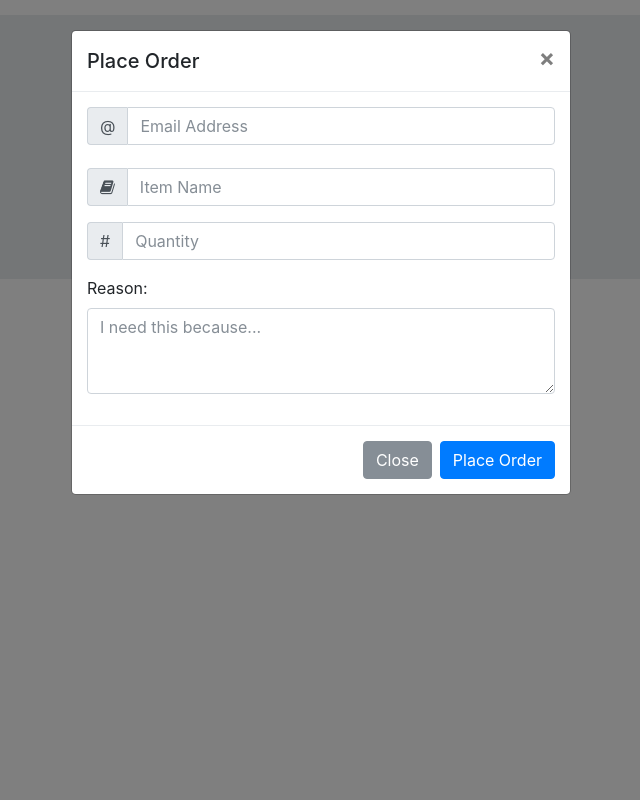
After one commit to mkhalid578/order-services-api, a Flask app: page /web/dashboard in a window 1280 px wide, after a click on "Place Order". The commit adds this page. Shown: the whole page, without its empty margins (319-959 px from the left). Run offline with Flask 2, Linux system fonts and the light colour scheme; some libraries are stand-ins or nearby versions.

Commit message:
Added dashboard template

```diff
--- a/app/deploy.py
+++ b/app/deploy.py
@@ -1,5 +1,5 @@
 import os
-from flask import Flask, request, render_template
+from flask import Flask, request, render_template, url_for, redirect
 from flask_restful import Resource, Api
 from flask_sqlalchemy import SQLAlchemy
 from json import dumps
@@ -12,8 +12,19 @@
 
 @app.route("/")
 def startPage():
-	return "<h1> Default Page </h1>"
+	return render_template("index.html")
 
-@app.route("/web")
-def index():
-    return render_template("index.html")
+@app.route("/web/login", methods=['GET', 'POST'])
+def login():
+        error = None
+        if request.method == "POST":
+                if request.form['email'] == "test@gmail.com" and request.form['password'] == 'password':
+                        return redirect(url_for('dashboard'))
+                else:
+                        error = "Invalid Username or Password"
+
+        return render_template("index.html", error=error)
+
+@app.route("/web/dashboard")
+def dashboard():
+	return render_template("dashboard.html")
--- /dev/null
+++ b/app/templates/dashboard.html
@@ -0,0 +1,69 @@
+<!doctype html>
+<html>
+    <head>
+        <title></title>
+        <link rel="stylesheet" href="https://maxcdn.bootstrapcdn.com/bootstrap/4.0.0-beta.2/css/bootstrap.min.css" integrity="sha384-PsH8R72JQ3SOdhVi3uxftmaW6Vc51MKb0q5P2rRUpPvrszuE4W1povHYgTpBfshb" crossorigin="anonymous">
+        <link rel="stylesheet" href="https://cdnjs.cloudflare.com/ajax/libs/font-awesome/4.7.0/css/font-awesome.min.css">
+    </head>
+    <body>
+      {% block body %}
+
+      <div class="jumbotron" style="margin:15px;">
+        <div class="text-center">
+          <h2> Order Services Dashboard </h2>
+        </div>
+        <div class="text-center" style="margin:30px;">
+          <button class="btn btn-outline-success" type="submit" name="action"> View Orders </button>
+          <button class="btn btn-outline-primary" type="submit" name="action" data-toggle="modal" data-target="#placeOrder"> Place Order </button>
+          <button class="btn btn-outline-danger" type="submit" name="action"> Delete Order </button>
+        </div>
+      </div>
+
+      <div class="modal fade" id="placeOrder" tabindex="-1" role="dialog" aria-labelledby="exampleModalLabel" aria-hidden="true">
+        <div class="modal-dialog" role="document">
+          <div class="modal-content">
+            <div class="modal-header">
+              <h5 class="modal-title" id="exampleModalLabel">Place Order</h5>
+              <button type="button" class="close" data-dismiss="modal" aria-label="Close">
+                <span aria-hidden="true">&times;</span>
+              </button>
+            </div>
+            <div class="modal-body">
+              <form>
+                <div class="form-group">
+                  <div class="input-group" style="margin-bottom:5%;">
+                    <span class="input-group-addon" id="email">@</span>
+                    <input type="text" class="form-control" placeholder="Email Address" aria-describedby="basic-addon1">
+                  </div>
+                </div>
+                <div class="form-group">
+                  <div class="input-group" style="margin-bottom:10px;">
+                    <span class="input-group-addon" id="itemName"><i class="fa fa-book" aria-hidden="true"></i></span>
+                    <input type="text" class="form-control" placeholder="Item Name" aria-describedby="basic-addon1">
+                  </div>
+                </div>
+                <div class="form-group">
+                  <div class="input-group" style="margin-bottom:10px;">
+                    <span class="input-group-addon" id="quantity">#</span>
+                    <input type="number" class="form-control" placeholder="Quantity" aria-describedby="basic-addon1">
+                  </div>
+                </div>
+                <div class="form-group">
+                  <label for="reason">Reason:</label>
+                  <textarea class="form-control" id="reason" rows="3" placeholder="I need this because..."></textarea>
+                </div>
+              </form>
+            </div>
+            <div class="modal-footer">
+              <button type="button" class="btn btn-secondary" data-dismiss="modal">Close</button>
+              <button type="button" class="btn btn-primary">Place Order</button>
+            </div>
+          </div>
+        </div>
+      </div>
+      <script src="https://code.jquery.com/jquery-3.2.1.slim.min.js" integrity="sha384-KJ3o2DKtIkvYIK3UENzmM7KCkRr/rE9/Qpg6aAZGJwFDMVNA/GpGFF93hXpG5KkN" crossorigin="anonymous"></script>
+      <script src="https://cdnjs.cloudflare.com/ajax/libs/popper.js/1.12.3/umd/popper.min.js" integrity="sha384-vFJXuSJphROIrBnz7yo7oB41mKfc8JzQZiCq4NCceLEaO4IHwicKwpJf9c9IpFgh" crossorigin="anonymous"></script>
+      <script src="https://maxcdn.bootstrapcdn.com/bootstrap/4.0.0-beta.2/js/bootstrap.min.js" integrity="sha384-alpBpkh1PFOepccYVYDB4do5UnbKysX5WZXm3XxPqe5iKTfUKjNkCk9SaVuEZflJ" crossorigin="anonymous"></script>
+      {% endblock %}
+    </body>
+</html>
```
Also changed, not shown: app/templates/index.html (+7 -5 lines).
